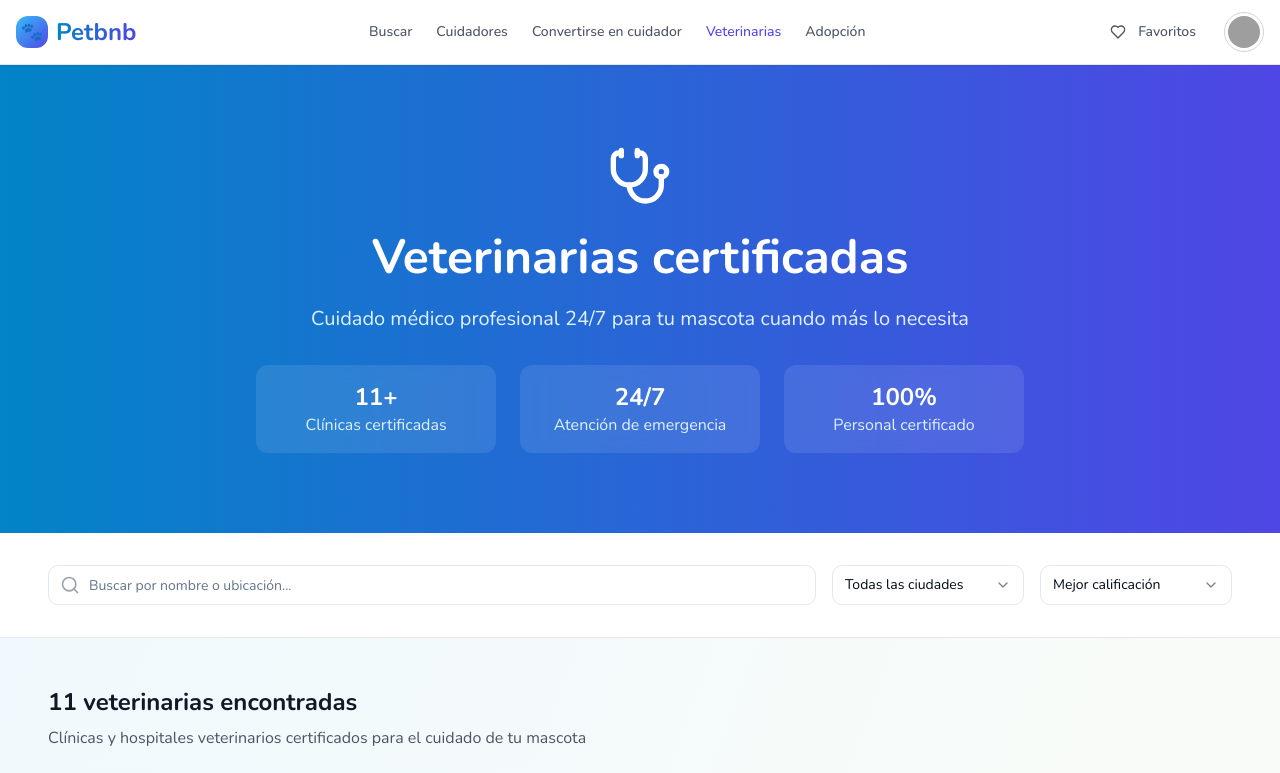
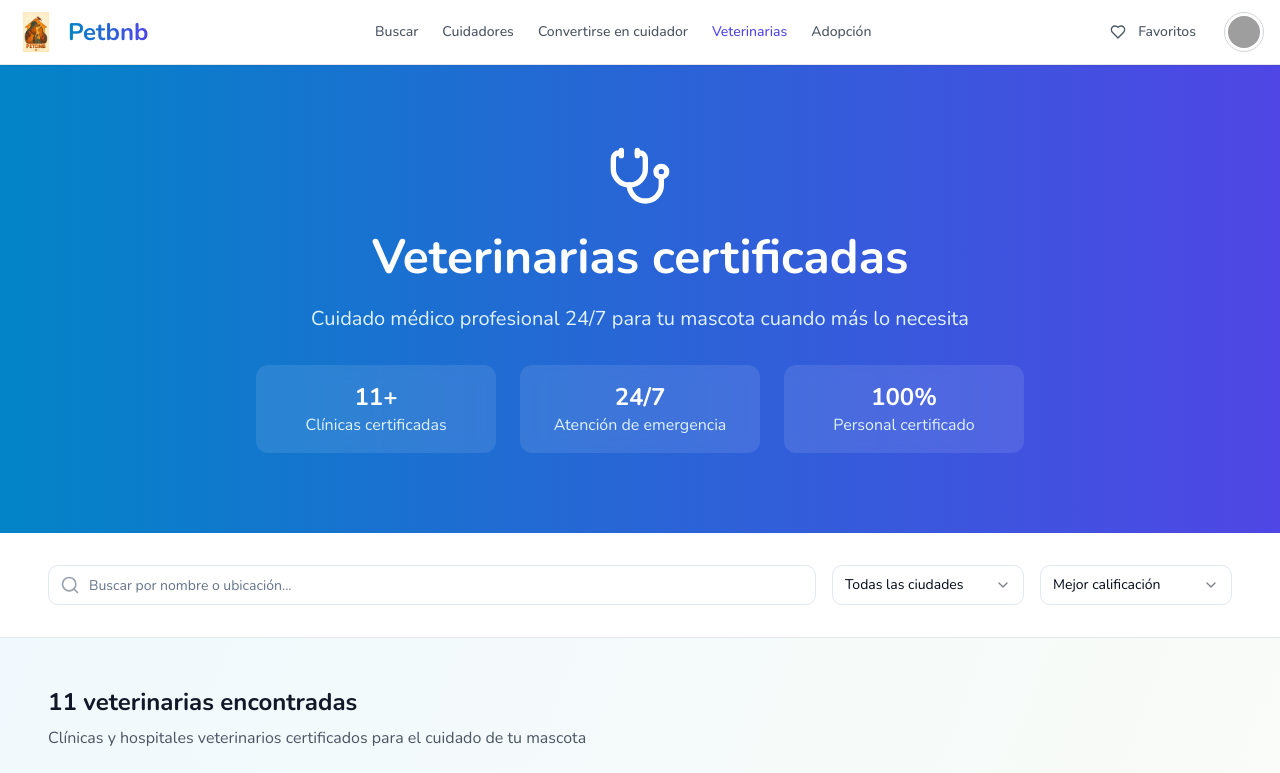
Before and after one commit to mikeplasc/petbnb-paw-palace-ui, a React (Vite) app: page /veterinaries in a window 1280 px wide. Shown: the top 773 px of the page. Built offline with nearby package versions, Linux system fonts and the light colour scheme; grey boxes are pictures that could not be loaded.

Commit message:
Refactor: Use image as application logo
Replaced the text-based logo with the provided image in the application's navigation bar.

```diff
--- a/index.html
+++ b/index.html
@@ -16,6 +16,8 @@
     <meta name="twitter:card" content="summary_large_image" />
     <meta name="twitter:site" content="@lovable_dev" />
     <meta name="twitter:image" content="https://lovable.dev/opengraph-image-p98pqg.png" />
+
+    <link rel="icon" href="/lovable-uploads/8ce9ae46-8233-4060-a032-afdcc9bd5d24.png" type="image/png">
   </head>
 
   <body>
--- a/src/components/Navbar.tsx
+++ b/src/components/Navbar.tsx
@@ -1,3 +1,4 @@
+
 import { Link, useLocation } from 'react-router-dom';
 import { Button } from '@/components/ui/button';
 import { Avatar, AvatarFallback, AvatarImage } from '@/components/ui/avatar';
@@ -25,10 +26,12 @@ const Navbar = () => {
     <nav className="sticky top-0 z-50 w-full bg-white border-b border-gray-200 shadow-sm">
       <div className="container mx-auto px-4 h-16 flex items-center justify-between">
         {/* Logo */}
-        <Link to="/" className="flex items-center space-x-2 hover:opacity-80 transition-opacity">
-          <div className="w-8 h-8 bg-gradient-to-br from-petbnb-400 to-primary-600 rounded-lg flex items-center justify-center">
-            <span className="text-white font-bold text-lg">🐾</span>
-          </div>
+        <Link to="/" className="flex items-center space-x-3 hover:opacity-80 transition-opacity">
+          <img
+            src="/lovable-uploads/8ce9ae46-8233-4060-a032-afdcc9bd5d24.png"
+            alt="Petbnb Logo"
+            className="w-10 h-10 object-contain"
+          />
           <span className="text-2xl font-bold bg-gradient-to-r from-petbnb-600 to-primary-600 bg-clip-text text-transparent">
             Petbnb
           </span>
```
Also changed, not shown: public/lovable-uploads/8ce9ae46-8233-4060-a032-afdcc9bd5d24.png (added).
